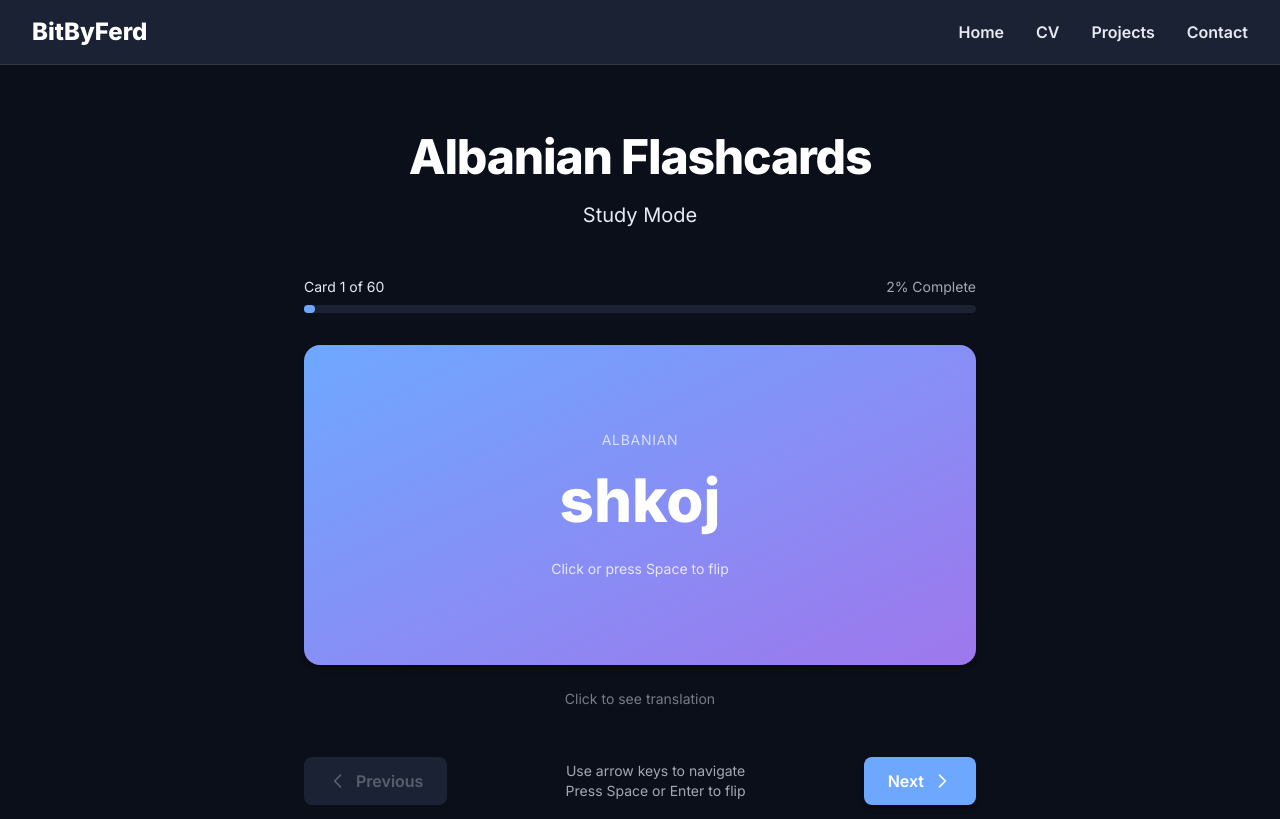
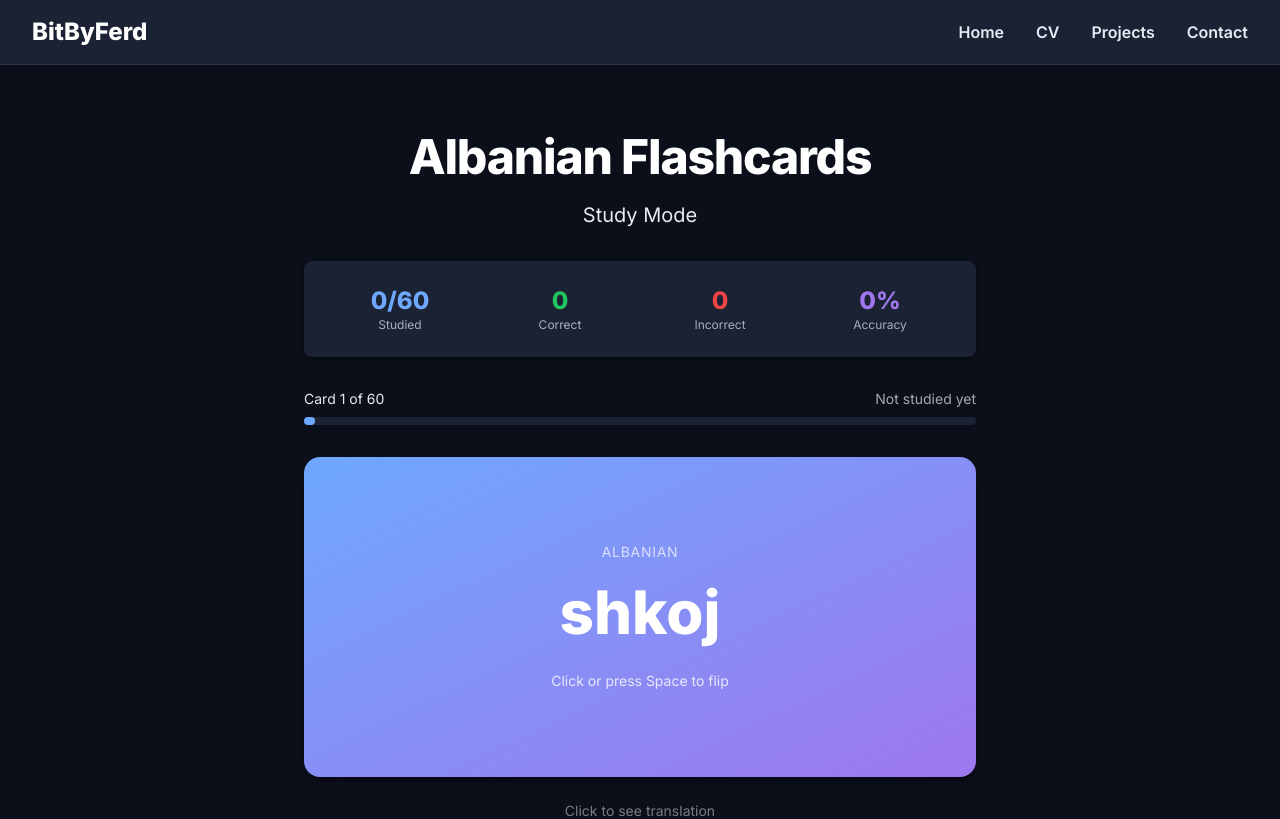
Before and after one commit to ferdcami/bitbyferd, a React (Vite) app: page /flashcards in a window 1280 px wide. Shown: the top 819 px of the page. Built offline with nearby package versions, Linux system fonts and the light colour scheme.

Commit message:
Phase 11: Add progress tracking with correct/wrong buttons and LocalStorage

```diff
--- a/src/components/FlashcardCard.tsx
+++ b/src/components/FlashcardCard.tsx
@@ -4,20 +4,28 @@ interface FlashcardCardProps {
   card: Flashcard;
   isFlipped: boolean;
   onFlip: () => void;
+  onMarkCorrect?: () => void;
+  onMarkIncorrect?: () => void;
 }
 
-function FlashcardCard({ card, isFlipped, onFlip }: FlashcardCardProps) {
+function FlashcardCard({
+  card,
+  isFlipped,
+  onFlip,
+  onMarkCorrect,
+  onMarkIncorrect,
+}: FlashcardCardProps) {
   return (
     <div className="perspective-1000 w-full max-w-2xl mx-auto">
       <div
-        onClick={onFlip}
-        className={`relative h-80 cursor-pointer transition-transform duration-500 transform-style-3d ${
+        className={`relative h-80 transition-transform duration-500 transform-style-3d ${
           isFlipped ? 'rotate-y-180' : ''
         }`}
       >
         {/* Front of card (Albanian) */}
         <div
-          className={`absolute inset-0 backface-hidden rounded-2xl executive-shadow ${
+          onClick={onFlip}
+          className={`absolute inset-0 backface-hidden rounded-2xl executive-shadow cursor-pointer ${
             isFlipped ? 'invisible' : 'visible'
           }`}
         >
@@ -41,14 +49,56 @@ function FlashcardCard({ card, isFlipped, onFlip }: FlashcardCardProps) {
             <div className="text-5xl md:text-6xl font-bold text-white text-center mb-6">
               {card.english}
             </div>
-            <div className="px-4 py-2 bg-white/20 rounded-lg text-white text-sm">{card.type}</div>
+            <div className="px-4 py-2 bg-white/20 rounded-lg text-white text-sm mb-6">
+              {card.type}
+            </div>
+
+            {/* Action buttons - only visible when flipped */}
+            {isFlipped && (
+              <div className="flex gap-4 mt-4">
+                <button
+                  onClick={e => {
+                    e.stopPropagation();
+                    onMarkIncorrect?.();
+                  }}
+                  className="px-6 py-3 bg-red-500 hover:bg-red-600 text-white rounded-lg font-semibold transition-all executive-shadow flex items-center gap-2"
+                >
+                  <svg className="w-5 h-5" fill="none" stroke="currentColor" viewBox="0 0 24 24">
+                    <path
+                      strokeLinecap="round"
+                      strokeLinejoin="round"
+                      strokeWidth={2}
+                      d="M6 18L18 6M6 6l12 12"
+                    />
+                  </svg>
+                  Got it Wrong
+                </button>
+                <button
+                  onClick={e => {
+                    e.stopPropagation();
+                    onMarkCorrect?.();
+                  }}
+                  className="px-6 py-3 bg-green-500 hover:bg-green-600 text-white rounded-lg font-semibold transition-all executive-shadow flex items-center gap-2"
+                >
+                  <svg className="w-5 h-5" fill="none" stroke="currentColor" viewBox="0 0 24 24">
+                    <path
+                      strokeLinecap="round"
+                      strokeLinejoin="round"
+                      strokeWidth={2}
+                      d="M5 13l4 4L19 7"
+                    />
+                  </svg>
+                  Got it Right
+                </button>
+              </div>
+            )}
           </div>
         </div>
       </div>
 
       {/* Flip hint */}
       <div className="text-center mt-6 text-brand-text/50 text-sm">
-        {isFlipped ? 'Click to flip back' : 'Click to see translation'}
+        {isFlipped ? 'Mark your answer above' : 'Click to see translation'}
       </div>
     </div>
   );
--- /dev/null
+++ b/src/lib/progressHelpers.ts
@@ -0,0 +1,70 @@
+import type { Flashcard, ProgressMap, ProgressEntry } from './types';
+import { readProgress, writeProgress } from './storage';
+
+export const markAnswer = (cardId: string, isCorrect: boolean): void => {
+  const progressMap = readProgress();
+
+  const entry: ProgressEntry = progressMap[cardId] ?? {
+    correct: 0,
+    incorrect: 0,
+    lastAnsweredAt: '',
+    lastResult: undefined,
+  };
+
+  if (isCorrect) {
+    entry.correct += 1;
+  } else {
+    entry.incorrect += 1;
+  }
+
+  entry.lastAnsweredAt = new Date().toISOString();
+  entry.lastResult = isCorrect ? 'correct' : 'incorrect';
+
+  progressMap[cardId] = entry;
+  writeProgress(progressMap);
+};
+
+export const getCardProgress = (cardId: string): ProgressEntry | null => {
+  const progressMap = readProgress();
+  return progressMap[cardId] || null;
+};
+
+export const getRedoDeck = (allCards: Flashcard[]): Flashcard[] => {
+  const progressMap = readProgress();
+
+  return allCards.filter(card => {
+    const progress = progressMap[card.id];
+    if (!progress) return false;
+
+    // Card needs redo if incorrect count > correct count
+    return progress.incorrect > progress.correct;
+  });
+};
+
+export const calculateStats = (allCards: Flashcard[]) => {
+  const progressMap = readProgress();
+
+  let totalCorrect = 0;
+  let totalIncorrect = 0;
+  let studiedCards = 0;
+
+  allCards.forEach(card => {
+    const progress = progressMap[card.id];
+    if (progress && (progress.correct > 0 || progress.incorrect > 0)) {
+      studiedCards += 1;
+      totalCorrect += progress.correct;
+      totalIncorrect += progress.incorrect;
+    }
+  });
+
+  const totalAttempts = totalCorrect + totalIncorrect;
+  const accuracy = totalAttempts > 0 ? (totalCorrect / totalAttempts) * 100 : 0;
+
+  return {
+    studiedCards,
+    totalCorrect,
+    totalIncorrect,
+    totalAttempts,
+    accuracy: Math.round(accuracy),
+  };
+};
--- a/src/pages/Flashcards.tsx
+++ b/src/pages/Flashcards.tsx
@@ -4,6 +4,7 @@ import verbsData from '../data/flashcards/verbs.json';
 import numbersData from '../data/flashcards/numbers.json';
 import nounsData from '../data/flashcards/nouns.json';
 import type { Flashcard } from '../lib/types';
+import { markAnswer, getCardProgress, calculateStats } from '../lib/progressHelpers';
 
 function Flashcards() {
   const [allCards] = useState<Flashcard[]>([
@@ -14,15 +15,21 @@ function Flashcards() {
 
   const [currentIndex, setCurrentIndex] = useState(0);
   const [isFlipped, setIsFlipped] = useState(false);
+  const [showFeedback, setShowFeedback] = useState(false);
+  const [feedbackType, setFeedbackType] = useState<'correct' | 'incorrect' | null>(null);
 
   const currentCard = allCards[currentIndex];
   const totalCards = allCards.length;
+  const cardProgress = currentCard ? getCardProgress(currentCard.id) : null;
+  const stats = calculateStats(allCards);
 
   // Handle next card
   const handleNext = () => {
     if (currentIndex < totalCards - 1) {
       setCurrentIndex(currentIndex + 1);
       setIsFlipped(false);
+      setShowFeedback(false);
+      setFeedbackType(null);
     }
   };
 
@@ -31,7 +38,25 @@ function Flashcards() {
     if (currentIndex > 0) {
       setCurrentIndex(currentIndex - 1);
       setIsFlipped(false);
+      setShowFeedback(false);
+      setFeedbackType(null);
     }
+  };
+
+  // Handle marking answer
+  const handleMarkAnswer = (isCorrect: boolean) => {
+    if (!currentCard) return;
+
+    markAnswer(currentCard.id, isCorrect);
+
+    // Show feedback
+    setFeedbackType(isCorrect ? 'correct' : 'incorrect');
+    setShowFeedback(true);
+
+    // Auto advance after 1 second
+    setTimeout(() => {
+      handleNext();
+    }, 1000);
   };
 
   // Keyboard controls
@@ -39,19 +64,25 @@ function Flashcards() {
     const handleKeyPress = (e: KeyboardEvent) => {
       if (e.key === ' ' || e.key === 'Enter') {
         e.preventDefault();
-        setIsFlipped(prev => !prev);
+        if (!showFeedback) {
+          setIsFlipped(prev => !prev);
+        }
       } else if (e.key === 'ArrowRight') {
         e.preventDefault();
-        handleNext();
+        if (!showFeedback) {
+          handleNext();
+        }
       } else if (e.key === 'ArrowLeft') {
         e.preventDefault();
-        handlePrev();
+        if (!showFeedback) {
+          handlePrev();
+        }
       }
     };
 
     window.addEventListener('keydown', handleKeyPress);
     return () => window.removeEventListener('keydown', handleKeyPress);
-  }, [currentIndex, totalCards]);
+  }, [currentIndex, totalCards, showFeedback]);
 
   if (!currentCard) {
     return (
@@ -67,9 +98,35 @@ function Flashcards() {
     <div className="min-h-screen py-16">
       <div className="content-container">
         {/* Header */}
-        <div className="text-center mb-12">
+        <div className="text-center mb-8">
           <h1 className="text-headline mb-4 text-brand-heading">Albanian Flashcards</h1>
           <p className="text-body-large text-brand-text">Study Mode</p>
+        </div>
+
+        {/* Stats Bar */}
+        <div className="max-w-2xl mx-auto mb-8">
+          <div className="card">
+            <div className="grid grid-cols-2 md:grid-cols-4 gap-4 text-center">
+              <div>
+                <div className="text-2xl font-bold text-brand-primary">
+                  {stats.studiedCards}/{totalCards}
+                </div>
+                <div className="text-xs text-brand-text/70">Studied</div>
+              </div>
+              <div>
+                <div className="text-2xl font-bold text-green-500">{stats.totalCorrect}</div>
+                <div className="text-xs text-brand-text/70">Correct</div>
+              </div>
+              <div>
+                <div className="text-2xl font-bold text-red-500">{stats.totalIncorrect}</div>
+                <div className="text-xs text-brand-text/70">Incorrect</div>
+              </div>
+              <div>
+                <div className="text-2xl font-bold text-brand-secondary">{stats.accuracy}%</div>
+                <div className="text-xs text-brand-text/70">Accuracy</div>
+              </div>
+            </div>
+          </div>
         </div>
 
         {/* Progress indicator */}
@@ -79,7 +136,9 @@ function Flashcards() {
               Card {currentIndex + 1} of {totalCards}
             </span>
             <span className="text-brand-text/70 text-sm">
-              {Math.round(((currentIndex + 1) / totalCards) * 100)}% Complete
+              {cardProgress
+                ? `✓ ${cardProgress.correct} | ✗ ${cardProgress.incorrect}`
+                : 'Not studied yet'}
             </span>
           </div>
           <div className="w-full bg-brand-muted rounded-full h-2">
@@ -90,12 +149,31 @@ function Flashcards() {
           </div>
         </div>
 
+        {/* Feedback overlay */}
+        {showFeedback && (
+          <div className="max-w-2xl mx-auto mb-4">
+            <div
+              className={`card text-center ${
+                feedbackType === 'correct'
+                  ? 'bg-green-500/20 border-2 border-green-500'
+                  : 'bg-red-500/20 border-2 border-red-500'
+              }`}
+            >
+              <div className="text-2xl font-bold">
+                {feedbackType === 'correct' ? '✓ Correct!' : '✗ Keep Practicing!'}
+              </div>
+            </div>
+          </div>
+        )}
+
         {/* Flashcard */}
         <div className="mb-12">
           <FlashcardCard
             card={currentCard}
             isFlipped={isFlipped}
-            onFlip={() => setIsFlipped(!isFlipped)}
+            onFlip={() => !showFeedback && setIsFlipped(!isFlipped)}
+            onMarkCorrect={() => handleMarkAnswer(true)}
+            onMarkIncorrect={() => handleMarkAnswer(false)}
           />
         </div>
 
@@ -104,9 +182,9 @@ function Flashcards() {
           <div className="flex justify-between items-center gap-4">
             <button
               onClick={handlePrev}
-              disabled={currentIndex === 0}
+              disabled={currentIndex === 0 || showFeedback}
               className={`flex items-center gap-2 px-6 py-3 rounded-lg font-semibold transition-all ${
-                currentIndex === 0
+                currentIndex === 0 || showFeedback
                   ? 'bg-brand-muted text-brand-text/30 cursor-not-allowed'
                   : 'btn-secondary'
               }`}
@@ -129,9 +207,9 @@ function Flashcards() {
 
             <button
               onClick={handleNext}
-              disabled={currentIndex === totalCards - 1}
+              disabled={currentIndex === totalCards - 1 || showFeedback}
               className={`flex items-center gap-2 px-6 py-3 rounded-lg font-semibold transition-all ${
-                currentIndex === totalCards - 1
+                currentIndex === totalCards - 1 || showFeedback
                   ? 'bg-brand-muted text-brand-text/30 cursor-not-allowed'
                   : 'btn-primary'
               }`}
```
